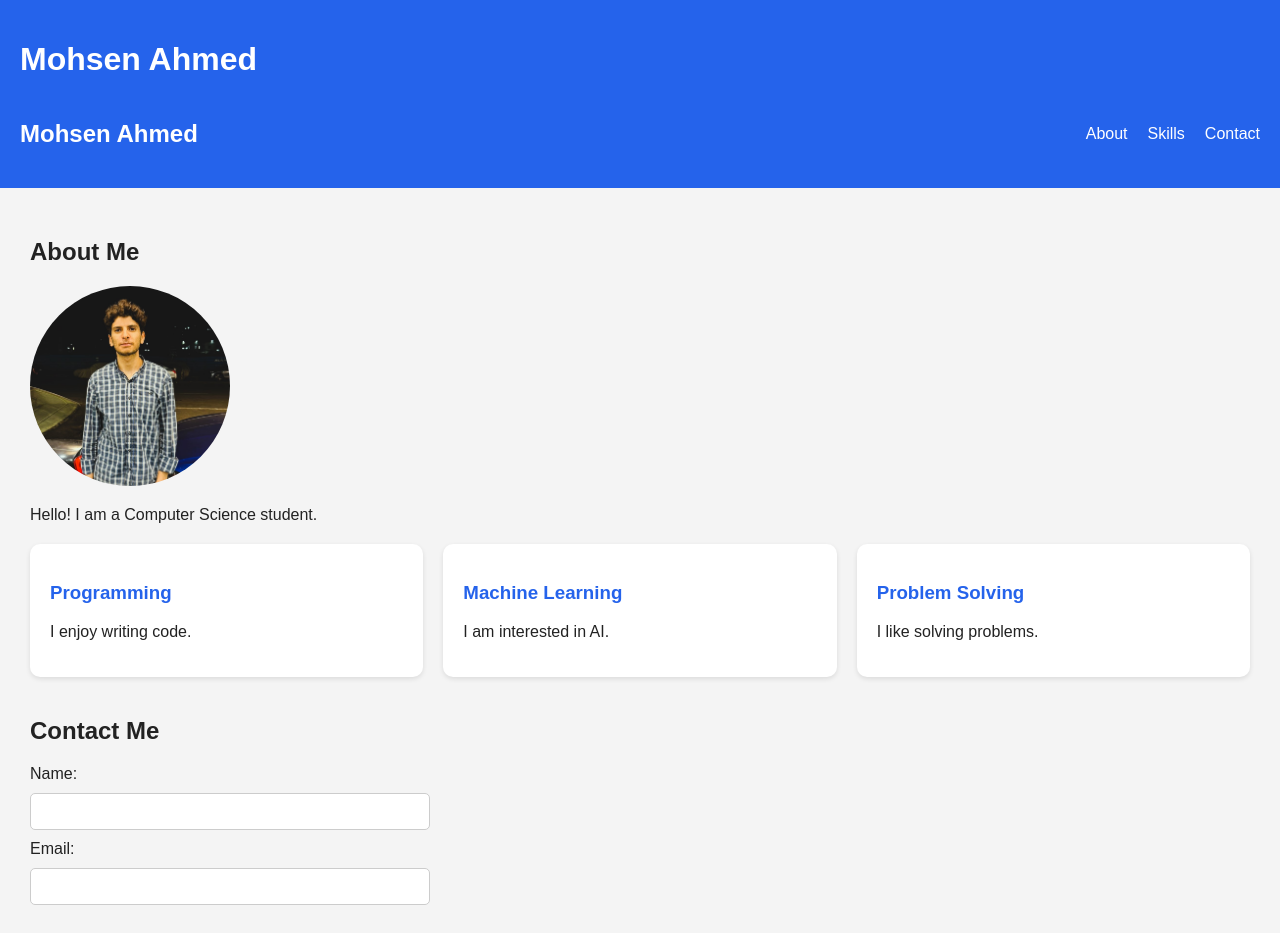
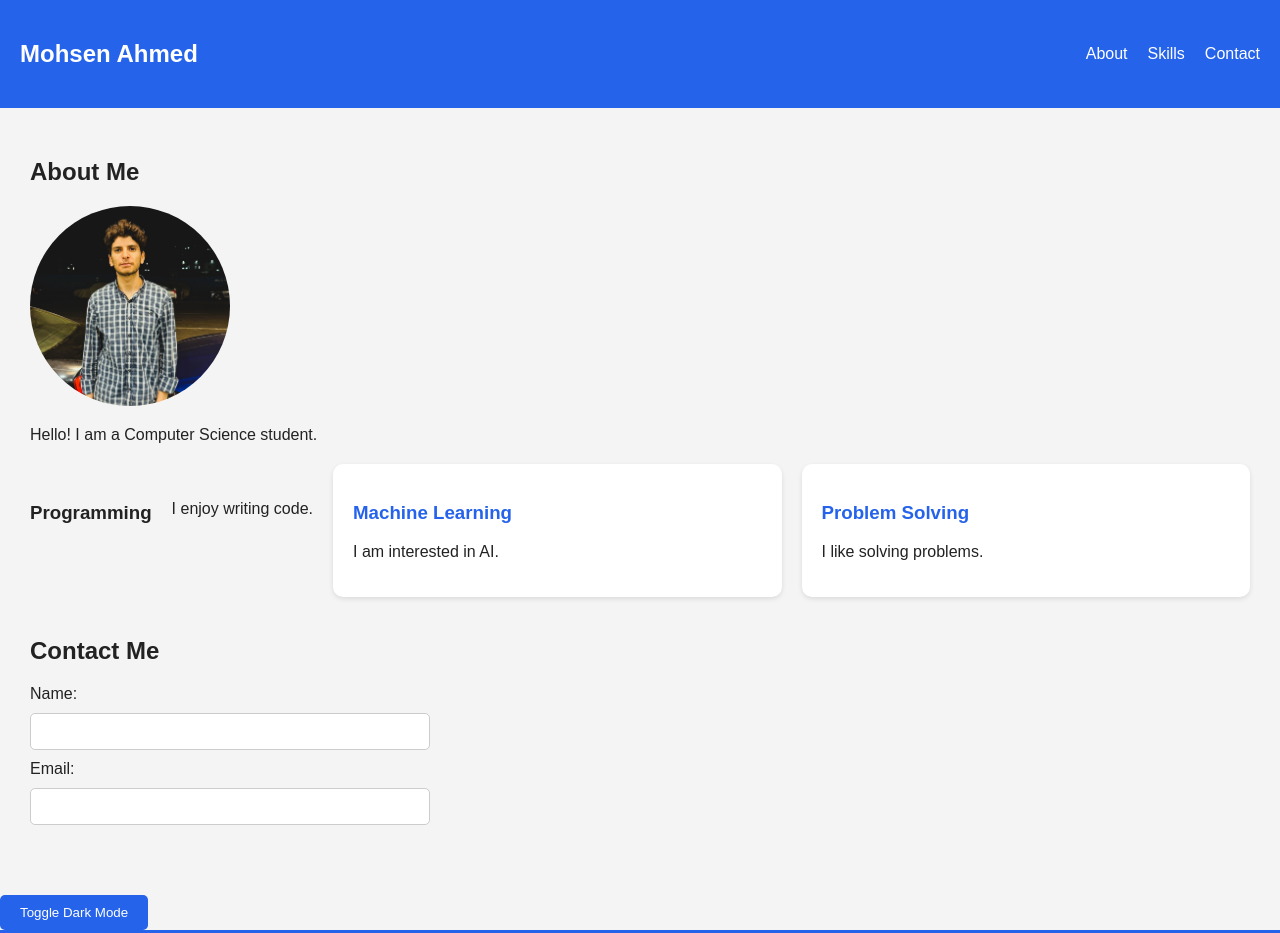
Before and after one commit to MohsenAhmed14/FT-WEB-101-Task1-222101482, a plain HTML site: page index.html in a window 1280 px wide. Shown: the top 933 px of the page. Drawn offline with Linux system fonts and the light colour scheme.

Commit message:
index.html

```diff
--- a/index.html
+++ b/index.html
@@ -14,13 +14,10 @@
 
 
     <header>
-
-        <h1>Mohsen Ahmed</h1>
-
     <nav>
         <div class="navbar">
 
-                <h2>Mohsen Ahmed</h2>
+            <h1>Mohsen Ahmed</h1>
 
             <div class="nav-links">
                 <a href="#about">About</a>
@@ -30,7 +27,6 @@
 
         </div>
     </nav>
-
 </header>
     <main>
 
@@ -44,7 +40,7 @@
 
 <div class="cards">
 
-    <div class="card">
+<div class="cards" id="skills">
     <h3>Programming</h3>
         <p>I enjoy writing code.</p>
     </div>
```
Lines whose indentation alone changed are shown as unchanged.
